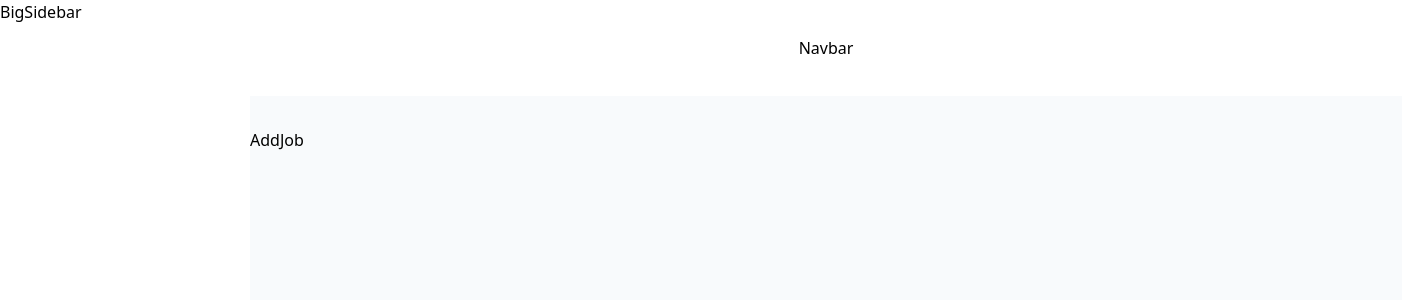
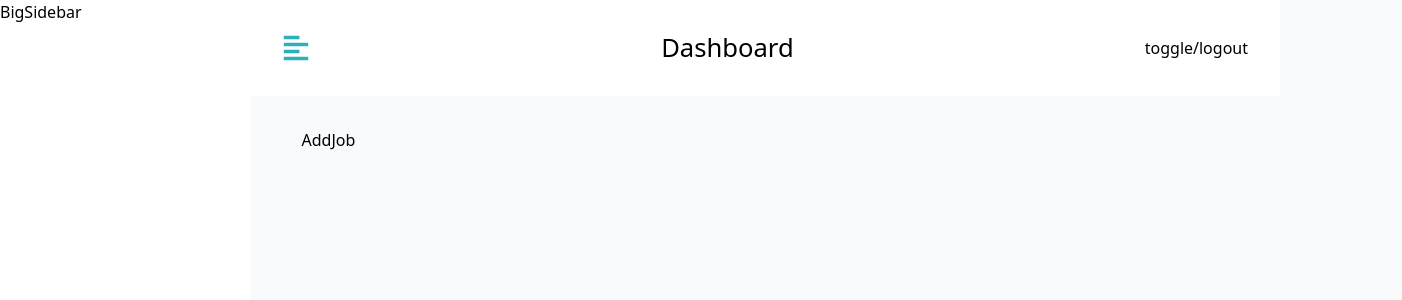
Before and after one commit to tooj-rm/jobify, a React (Vite) app in the folder packages/web/react/: page /dashboard in a window 1280 px wide. Shown: the top 300 px of the page, 1402 px wide, since content can reach past the window. Built offline with nearby package versions, Linux system fonts and the light colour scheme.

Commit message:
[add] react: dashboard navbar

```diff
--- a/packages/web/react/package.json
+++ b/packages/web/react/package.json
@@ -12,6 +12,7 @@
   "dependencies": {
     "react": "^19.1.0",
     "react-dom": "^19.1.0",
+    "react-icons": "^5.5.0",
     "react-router": "^7.7.0"
   },
   "devDependencies": {
--- a/packages/web/react/src/components/Navbar.tsx
+++ b/packages/web/react/src/components/Navbar.tsx
@@ -1,7 +1,26 @@
+import { FaAlignLeft } from 'react-icons/fa';
+import { Logo } from '~/components';
+import { useDashboardContext } from '~/contexts';
+
 const Navbar = () => {
+  const { toggleSidebar } = useDashboardContext();
+
   return (
-    <div className="flex items-center justify-center h-[6rem] bg-white">
-      Navbar
+    <div className="flex md:sticky md:top-0 items-center justify-between h-[6rem] px-8 bg-white">
+      <button
+        type="button"
+        className="text-[1.75rem] text-primary-500 cursor-pointer"
+        onClick={toggleSidebar}
+      >
+        <FaAlignLeft/>
+      </button>
+      <div>
+        <Logo className="w-[100px] md:hidden"/>
+        <h4 className="hidden md:block">Dashboard</h4>
+      </div>
+      <div className="flex items-center">
+        toggle/logout
+      </div>
     </div>
   );
 };
--- a/packages/web/react/src/layouts/DashboardLayout.tsx
+++ b/packages/web/react/src/layouts/DashboardLayout.tsx
@@ -30,7 +30,7 @@ const DashboardLayout = () => {
         <BigSidebar/>
         <div>
           <Navbar/>
-          <div className="w-[90vw] mx-auto py-[2rem]">
+          <div className="w-[90vw] md:w-[90%] mx-auto py-[2rem]">
             <Outlet/>
           </div>
         </div>
```
Also changed, not shown: 1 other file (tests, documents, lock files or other folders).
